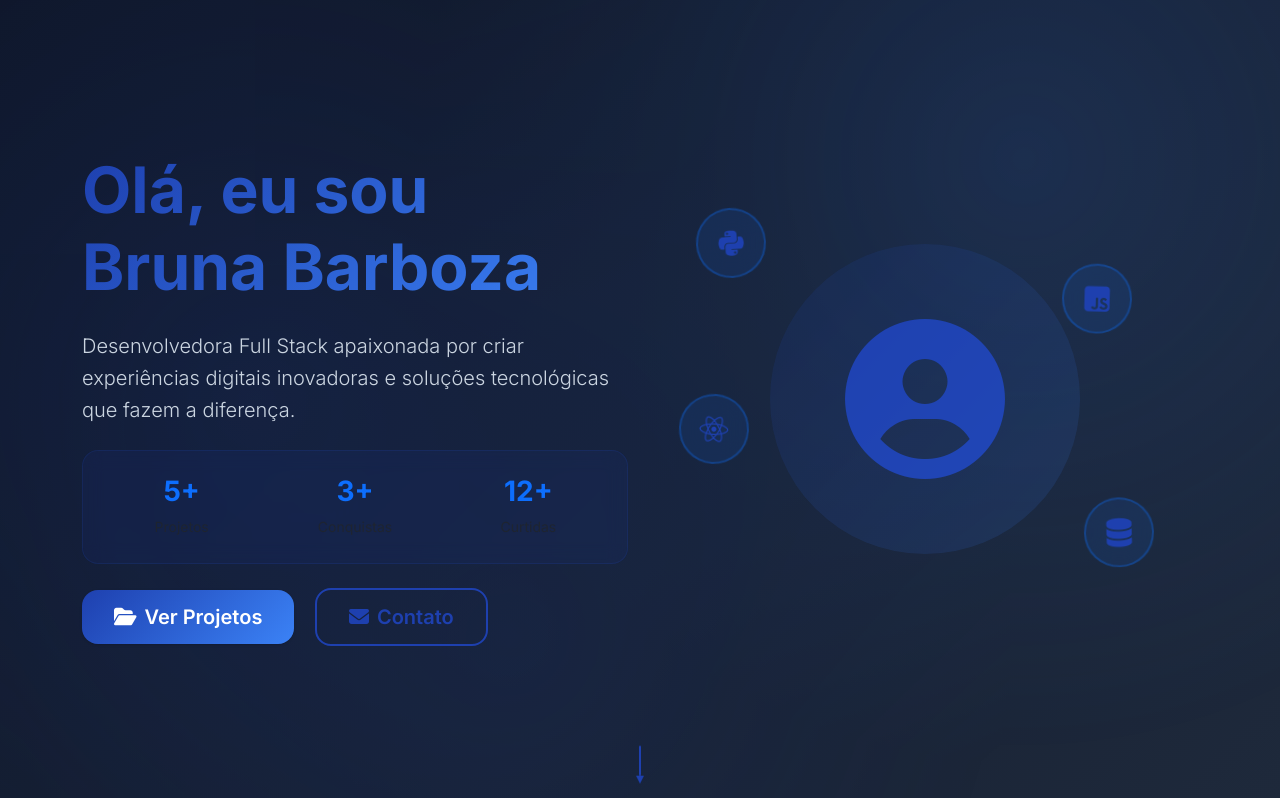
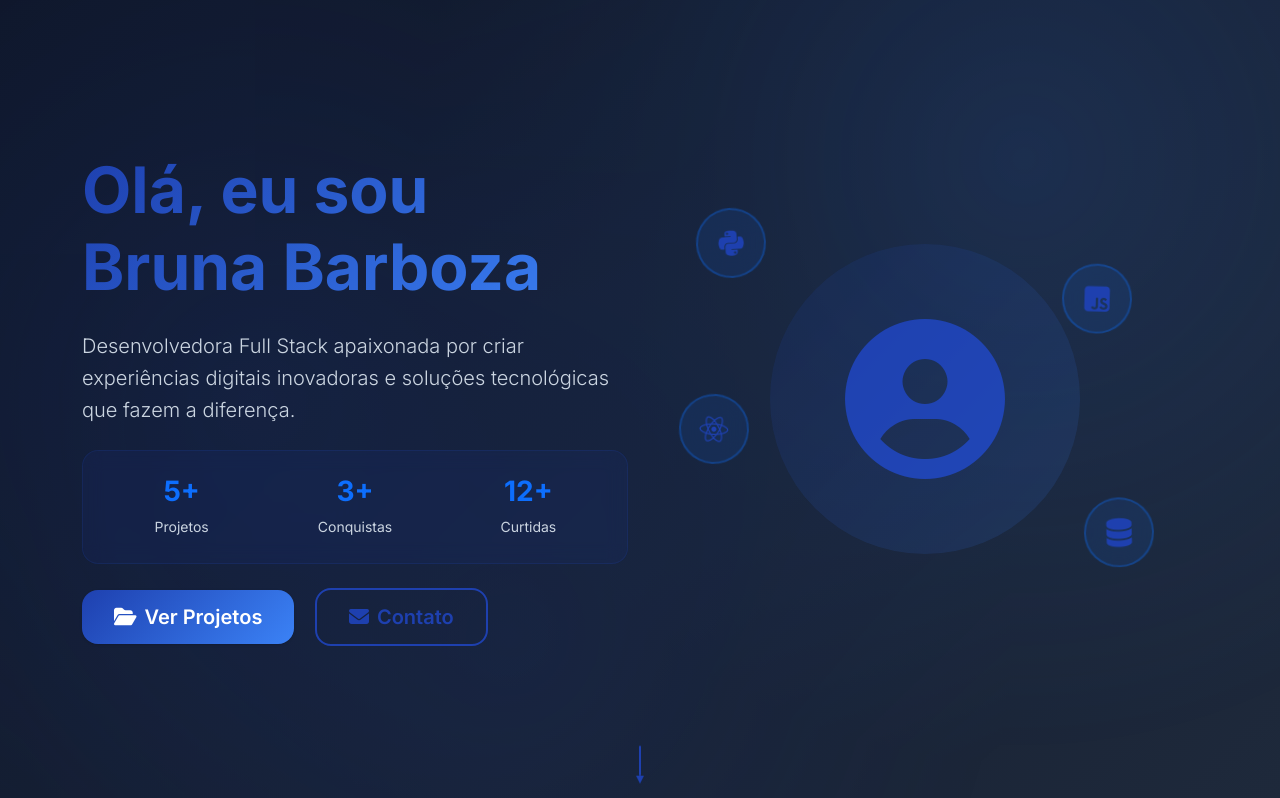
Before and after one commit to brubsb/portifoliobrub, a Flask app: page / in a window 1280 px wide. Shown: the part 77-875 px from the top of the page. Run offline with Flask 3, Linux system fonts and the light colour scheme; some libraries are stand-ins or nearby versions.

Commit message:
Update text color for project statistics to improve readability
Change text color of "Projetos", "Conquistas", and "Curtidas" labels from text-muted to text-light-gray in templates/index.html to match the desired aesthetic.

Replit-Commit-Author: Agent
Replit-Commit-Session-Id: 4fd8e3fb-3319-47b4-a767-45b2382ebd89
Replit-Commit-Checkpoint-Type: full_checkpoint
Replit-Commit-Screenshot-Url: https://storage.googleapis.com/screenshot-production-us-central1/53dedeaa-367b-4746-9cc1-a4648cfe6cec/4fd8e3fb-3319-47b4-a767-45b2382ebd89/hJZJ4zJ

```diff
--- a/templates/index.html
+++ b/templates/index.html
@@ -25,15 +25,15 @@
                         <div class="row">
                             <div class="col-4 text-center">
                                 <div class="stat-number text-primary fw-bold h3">{{ stats.projects }}+</div>
-                                <div class="stat-label small text-muted">Projetos</div>
+                                <div class="stat-label small text-light-gray">Projetos</div>
                             </div>
                             <div class="col-4 text-center">
                                 <div class="stat-number text-primary fw-bold h3">{{ stats.achievements }}+</div>
-                                <div class="stat-label small text-muted">Conquistas</div>
+                                <div class="stat-label small text-light-gray">Conquistas</div>
                             </div>
                             <div class="col-4 text-center">
                                 <div class="stat-number text-primary fw-bold h3">{{ stats.likes }}+</div>
-                                <div class="stat-label small text-muted">Curtidas</div>
+                                <div class="stat-label small text-light-gray">Curtidas</div>
                             </div>
                         </div>
                     </div>
```
